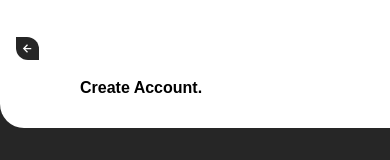
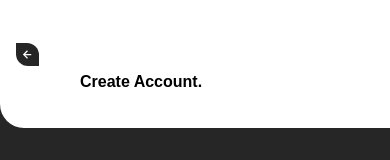
Before and after one commit to TubiOb/REACT, a React (Create React App) app in the folder fleetlink/: page /signup in a window 390 px wide. Shown: the top 160 px of the page. Built offline with nearby package versions, Linux system fonts and the light colour scheme; the HTML template or start-up script is replaced by a standard one.

Commit message:
Debugged Sign Up Page

```diff
--- a/fleetlink/src/pages/Signup.js
+++ b/fleetlink/src/pages/Signup.js
@@ -6,7 +6,7 @@ const Signup = () => {
   return (
     <div className='bg-neutral-800 flex w-full h-full flex-col md:flex-row gap-1'>
         <Headings>
-          <div className='flex flex-col mt-4 md:w-full mr-auto md:mx-auto ml-16 md:ml-0 md:items-center md:justify-center gap-1 md:gap-2 relative'>
+          <div className='flex flex-col mt-1 md:mt-4 md:w-full mr-auto md:mx-auto ml-16 md:ml-0 md:items-center md:justify-center gap-1 md:gap-2 relative'>
               <h2 className='md:text-4xl font-bold'>Create Account.</h2>
           </div>
         </Headings>
```
